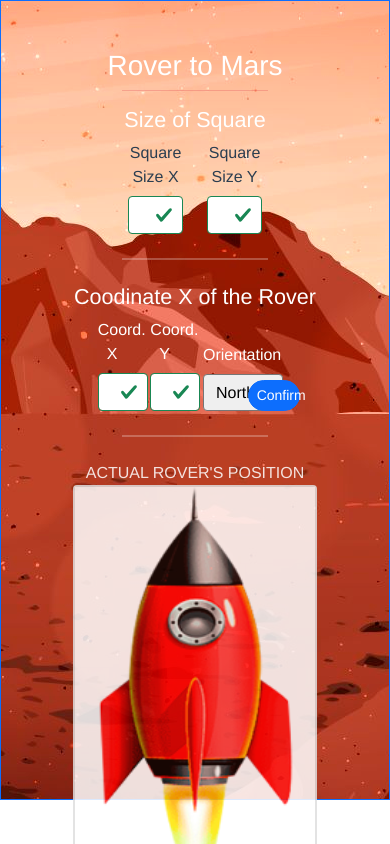
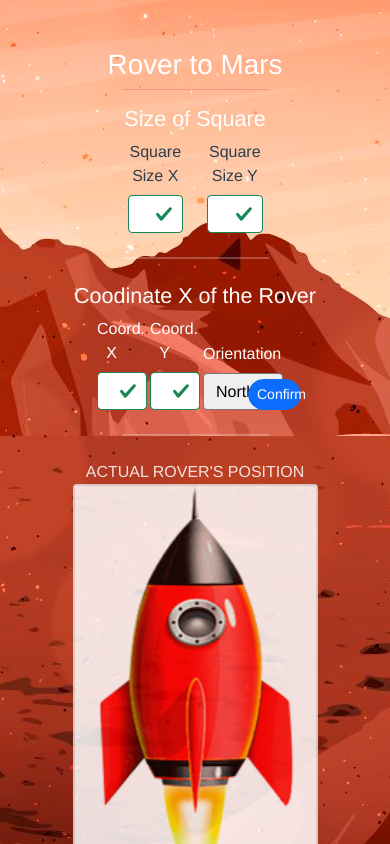
Before and after one commit to raffaellapagano/rover-mars, a Vue app in the folder rever-program/: page / in a window 390 px wide. Shown: the top 844 px of the page. Built offline with nearby package versions, Linux system fonts and the light colour scheme.

Commit message:
Responsive

```diff
--- a/rever-program/public/index.html
+++ b/rever-program/public/index.html
@@ -6,6 +6,7 @@
     <meta name="viewport" content="width=device-width,initial-scale=1.0">
     <link rel="icon" href="<%= BASE_URL %>favicon.ico">
     <title><%= htmlWebpackPlugin.options.title %></title>
+    <link rel="stylesheet" href="../src/assets/style/styles.css">
   </head>
   <body>
     <noscript>
--- /dev/null
+++ b/rever-program/src/assets/style/styles.css
@@ -0,0 +1,3 @@
+html, body {
+    height: 100vh;
+}
--- a/rever-program/src/components/RoverComponent.vue
+++ b/rever-program/src/components/RoverComponent.vue
@@ -92,7 +92,8 @@
         >
         <b-button :disabled="disableBtnView" variant="light" class="m-4" @click="goToScore()"
         >View</b-button
-      >
+        >
+        <p v-if="!disableView" class="text-primary">OUT OF SQUARE: {{outMars}}</p>
       </div>
       <!-- Rover position -->
 
--- a/rever-program/src/views/Home.vue
+++ b/rever-program/src/views/Home.vue
@@ -1,5 +1,5 @@
 <template>
-  <div class="home container border border-primary p-5 mars">
+  <div class="home p-5 mars">
     <h1 class="text-white">Rover to Mars</h1>
     <div v-if="!confirm">
       <hr class="col-6 m-auto mb-3 text-danger" />
@@ -33,7 +33,7 @@ export default {
 
 <style scoped>
 .mars {
-  height: 800px;
+  height: 100vh;
   background-image: url("../assets/MARS2.png");
   background-repeat: repeat;
   background-color: #cccccc;
--- a/rever-program/src/views/Score.vue
+++ b/rever-program/src/views/Score.vue
@@ -89,9 +89,9 @@ export default {
 
 <style scoped>
 .mars {
-  height: 800px;
+  height: 100vh;
   background-image: url("../assets/MARS.png");
-  background-repeat: no-repeat;
+  background-repeat: repeat;
   background-color: #cccccc;
   background-position: center;
 }
```
